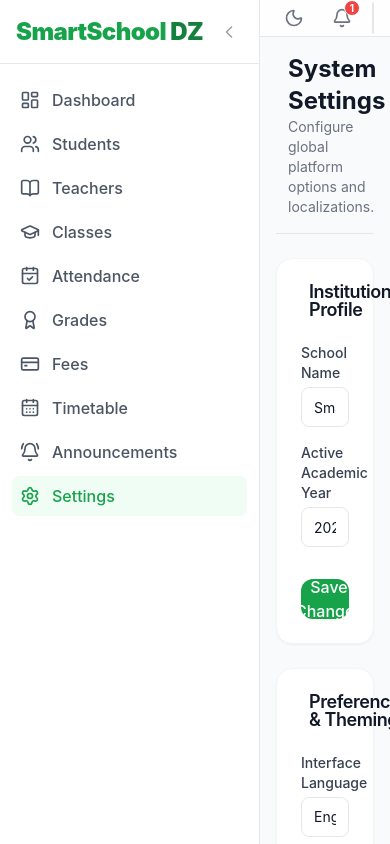
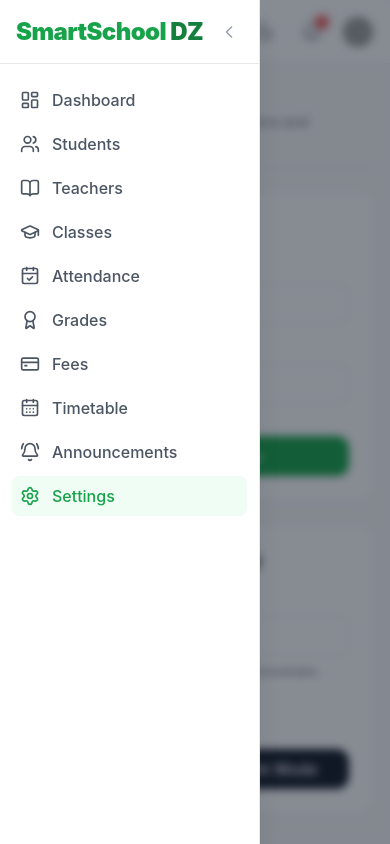
Before and after one commit to Moncef37i/smartschool-dz, a React (Vite) app: page /#/settings in a window 390 px wide. Built offline with nearby package versions, Linux system fonts and the light colour scheme; grey boxes are pictures that could not be loaded.

Commit message:
feat: implement fully responsive mobile drawer and hamburger menu

```diff
--- a/src/layout/Navbar.jsx
+++ b/src/layout/Navbar.jsx
@@ -28,6 +28,18 @@
   return (
     <header className="sticky top-0 z-30 flex items-center justify-between h-16 px-4 sm:px-6 border-b border-gray-200 bg-white/80 backdrop-blur-md dark:bg-dark-card/80 dark:border-dark-border">
 
+      {/* Mobile Menu Button */}
+      <button
+        onClick={() => setSidebarOpen(!sidebarOpen)}
+        className="p-2 mr-2 rounded-md lg:hidden text-gray-500 hover:bg-gray-100 dark:hover:bg-dark-border transition-colors"
+      >
+        <Search className="w-6 h-6 lg:hidden" style={{ display: 'none' }} /> {/* Just to keep layout if needed */}
+        <div className="w-6 h-6 flex flex-col justify-center space-y-1.5">
+          <span className={`block w-6 h-0.5 bg-gray-500 transition-transform ${sidebarOpen ? 'rotate-45 translate-y-2' : ''}`}></span>
+          <span className={`block w-6 h-0.5 bg-gray-500 transition-opacity ${sidebarOpen ? 'opacity-0' : ''}`}></span>
+          <span className={`block w-6 h-0.5 bg-gray-500 transition-transform ${sidebarOpen ? '-rotate-45 -translate-y-2' : ''}`}></span>
+        </div>
+      </button>
       {/* Global Search */}
       <div className="flex items-center relative hidden sm:block z-50">
         <Search className="absolute left-3 top-1/2 transform -translate-y-1/2 w-4 h-4 text-gray-400" />
--- a/src/layout/Sidebar.jsx
+++ b/src/layout/Sidebar.jsx
@@ -22,12 +22,24 @@
 
 const Sidebar = ({ isOpen, setIsOpen }) => {
   return (
-    <motion.aside
-      initial={{ width: 260 }}
-      animate={{ width: isOpen ? 260 : 80 }}
-      transition={{ duration: 0.3 }}
-      className="flex flex-col z-20 shrink-0 bg-white dark:bg-dark-card border-r border-gray-200 dark:border-dark-border"
-    >
+    <>
+      {/* Mobile Overlay */}
+      <div
+        className={`fixed inset-0 z-40 bg-gray-900/50 backdrop-blur-sm lg:hidden transition-opacity duration-300 ${
+          isOpen ? 'opacity-100 pointer-events-auto' : 'opacity-0 pointer-events-none'
+        }`}
+        onClick={() => setIsOpen(false)}
+      />
+
+      <motion.aside
+        initial={false}
+        animate={{
+          width: isOpen ? 260 : 80,
+          x: isOpen ? 0 : (window.innerWidth < 1024 ? -260 : 0)
+        }}
+        transition={{ duration: 0.3, ease: 'easeInOut' }}
+        className={`fixed lg:static inset-y-0 left-0 flex flex-col z-50 shrink-0 bg-white dark:bg-dark-card border-r border-gray-200 dark:border-dark-border shadow-xl lg:shadow-none`}
+      >
       <div className="flex items-center justify-between h-16 px-4 border-b border-gray-200 dark:border-dark-border">
         {isOpen ? (
           <span className="text-2xl font-black text-primary-600 dark:text-primary-400 tracking-tight">
@@ -66,7 +78,8 @@
           ))}
         </ul>
       </div>
-    </motion.aside>
+      </motion.aside>
+    </>
   );
 };
 
```
